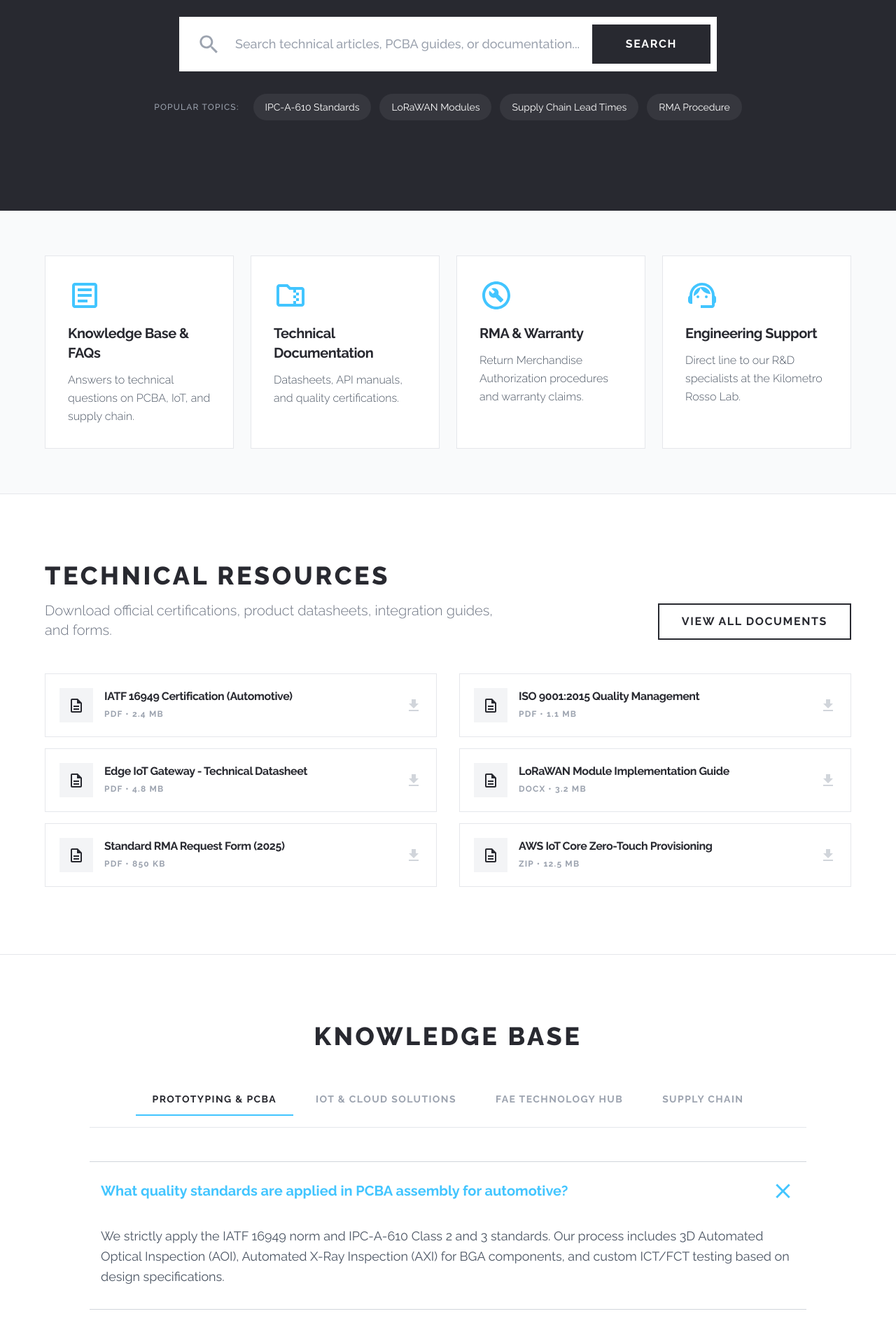
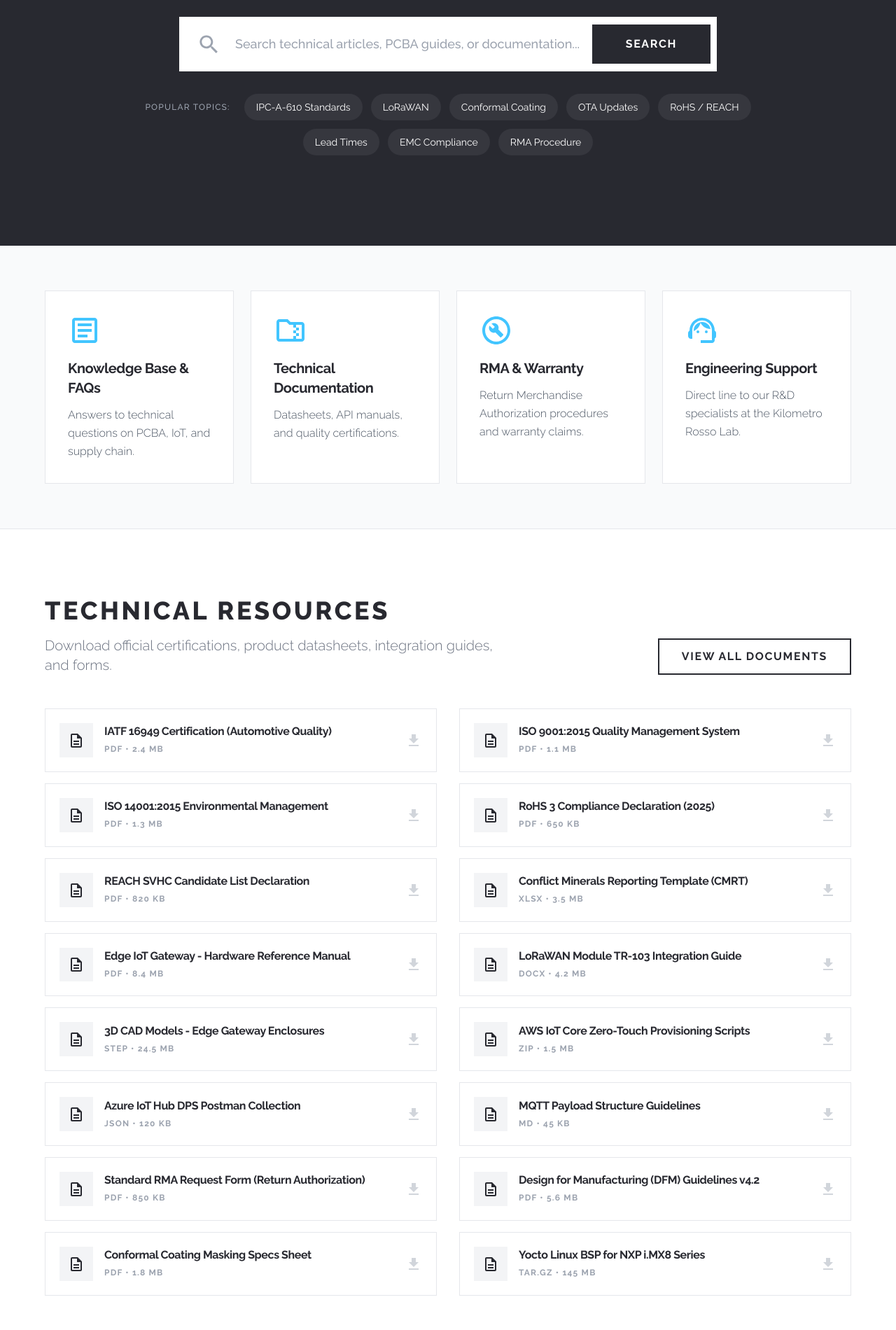
Before and after one commit to puyi27/FAQPage, a React (Vite) app: page / in a window 1280 px wide. Shown: the part 400-2300 px from the top of the page at 70% size. Built offline with nearby package versions, Linux system fonts and the light colour scheme.

Commit message:
docs: massively expand Knowledge Base and Resource Center with deep technical data

```diff
--- a/src/components/FAQSection.tsx
+++ b/src/components/FAQSection.tsx
@@ -17,6 +17,18 @@ const faqData = [
       {
         q: "What co-design capabilities does the R&D team offer?",
         a: "Our team intervenes from the architectural conception. We perform thermal and signal feasibility analysis, BOM optimization for obsolescence mitigation, and redesign focused on DFX (Design for Excellence: Manufacturing, Assembly, Test)."
+      },
+      {
+        q: "Do you provide Conformal Coating services for harsh environments?",
+        a: "Yes, we offer automated selective conformal coating (acrylic, silicone, or polyurethane based) to protect PCBAs against moisture, dust, chemicals, and temperature extremes, meeting IPC-CC-830 standards."
+      },
+      {
+        q: "What is the difference between ICT and FCT testing?",
+        a: "In-Circuit Testing (ICT) verifies individual components and shorts/opens using a bed-of-nails fixture. Functional Circuit Testing (FCT) powers up the board and simulates its operational environment to verify logic and communication interfaces."
+      },
+      {
+        q: "What are the limitations for BGA pitch and minimum passive component size?",
+        a: "Our advanced SMT lines can place passive components down to 01005 imperial (0402 metric) and handle BGA/CSP packages with a pitch as fine as 0.3mm with ultra-high placement accuracy."
       }
     ]
   },
@@ -30,6 +42,18 @@ const faqData = [
       {
         q: "How do you guarantee cybersecurity in the hardware-to-cloud ecosystem?",
         a: "We implement hardware security elements (Secure Elements / TPM), Secure Boot processes, end-to-end TLS 1.3 encryption, and X.509 certificate management integrated into Zero-Touch provisioning workflows with platforms like AWS IoT or Azure IoT Hub."
+      },
+      {
+        q: "How are Over-The-Air (OTA) firmware updates handled safely?",
+        a: "We design dual-bank memory architectures (A/B partitioning) allowing seamless background downloads. A cryptographic signature verification ensures firmware authenticity before the bootloader swaps the active partition, preventing bricking."
+      },
+      {
+        q: "Do your Edge IoT Gateways support local ML inference?",
+        a: "Yes, our high-end Edge architectures utilizing NXP i.MX8 or STM32MP1 MPUs include Neural Processing Units (NPUs) allowing for local TensorFlow Lite Micro inference for predictive maintenance without cloud latency."
+      },
+      {
+        q: "What payload structures are recommended for LPWAN (LoRa/NB-IoT)?",
+        a: "Due to bandwidth constraints, we highly recommend custom binary encoding (e.g., CBOR or Protocol Buffers) instead of verbose JSON. We provide encoding/decoding script examples in our Resource Center."
       }
     ]
   },
@@ -43,11 +67,19 @@ const faqData = [
       {
         q: "Is it possible to integrate our engineers into the HUB facilities?",
         a: "Yes, we operate under an open innovation model. We provide satellite laboratories and development islands where joint teams (client and FAE) can collaborate in situ for accelerated product maturation (Proof of Concept to MVP)."
+      },
+      {
+        q: "What is EMC pre-compliance and why is it important?",
+        a: "Electromagnetic Compatibility (EMC) pre-compliance testing allows us to identify radiated and conducted emissions early in the prototype phase. Fixing EMC issues at our HUB before official certification saves months of redesign and thousands of euros."
+      },
+      {
+        q: "Do you offer mechanical design for electronic enclosures?",
+        a: "Yes. Our mechanical engineering team designs custom IP-rated (e.g., IP67, IP69K) enclosures using 3D CAD, optimizing for thermal dissipation, RF transparency for internal antennas, and manufacturability via injection molding."
       }
     ]
   },
   {
-    category: "Supply Chain",
+    category: "Supply Chain & Quality",
     items: [
       {
         q: "How do you manage the global shortage of electronic components?",
@@ -56,6 +88,18 @@ const faqData = [
       {
         q: "What levels of traceability do you offer in mass manufacturing?",
         a: "Our MES (Manufacturing Execution System) guarantees Level 4 unit traceability. We record the batch, date, and supplier of every component mounted on each PCBA serial number, essential for the aerospace and medical sectors."
+      },
+      {
+        q: "Are your manufacturing processes RoHS and REACH compliant?",
+        a: "Absolutely. All components procured, soldering pastes used, and manufacturing processes comply with the latest RoHS 3 directives and REACH regulations regarding Substances of Very High Concern (SVHC). Certificates can be downloaded in the Resource Center."
+      },
+      {
+        q: "How do you handle End-Of-Life (EOL) or obsolete components?",
+        a: "Through proactive Lifecycle Management. When a component manufacturer issues a PCN (Product Change Notification) or EOL, our team identifies pin-to-pin compatible drop-in replacements, or triggers a minor layout redesign before production is impacted."
+      },
+      {
+        q: "What is the Minimum Order Quantity (MOQ) for mass production?",
+        a: "While NPI/Prototypes have no MOQ, mass production MOQs are generally dictated by component packaging (e.g., full reels). We establish flexible framework agreements where we build to forecast and hold finished goods inventory for scheduled call-offs."
       }
     ]
   }
--- a/src/components/Hero.tsx
+++ b/src/components/Hero.tsx
@@ -51,8 +51,12 @@ const Hero: React.FC<HeroProps> = ({ searchTerm, onSearch }) => {
         <div className="mt-8 flex flex-wrap justify-center gap-3 text-sm">
           <span className="text-gray-400 font-medium mr-2 self-center uppercase tracking-widest text-xs">Popular Topics:</span>
           <button onClick={() => handleTopicClick('IPC-A-610')} className="bg-[#36373E] hover:bg-[#42C5FF] text-white px-4 py-2 rounded-full transition-colors border border-transparent hover:border-[#42C5FF]">IPC-A-610 Standards</button>
-          <button onClick={() => handleTopicClick('LoRaWAN')} className="bg-[#36373E] hover:bg-[#42C5FF] text-white px-4 py-2 rounded-full transition-colors border border-transparent hover:border-[#42C5FF]">LoRaWAN Modules</button>
-          <button onClick={() => handleTopicClick('Supply Chain')} className="bg-[#36373E] hover:bg-[#42C5FF] text-white px-4 py-2 rounded-full transition-colors border border-transparent hover:border-[#42C5FF]">Supply Chain Lead Times</button>
+          <button onClick={() => handleTopicClick('LoRaWAN')} className="bg-[#36373E] hover:bg-[#42C5FF] text-white px-4 py-2 rounded-full transition-colors border border-transparent hover:border-[#42C5FF]">LoRaWAN</button>
+          <button onClick={() => handleTopicClick('Conformal')} className="bg-[#36373E] hover:bg-[#42C5FF] text-white px-4 py-2 rounded-full transition-colors border border-transparent hover:border-[#42C5FF]">Conformal Coating</button>
+          <button onClick={() => handleTopicClick('OTA')} className="bg-[#36373E] hover:bg-[#42C5FF] text-white px-4 py-2 rounded-full transition-colors border border-transparent hover:border-[#42C5FF]">OTA Updates</button>
+          <button onClick={() => handleTopicClick('RoHS')} className="bg-[#36373E] hover:bg-[#42C5FF] text-white px-4 py-2 rounded-full transition-colors border border-transparent hover:border-[#42C5FF]">RoHS / REACH</button>
+          <button onClick={() => handleTopicClick('Supply Chain')} className="bg-[#36373E] hover:bg-[#42C5FF] text-white px-4 py-2 rounded-full transition-colors border border-transparent hover:border-[#42C5FF]">Lead Times</button>
+          <button onClick={() => handleTopicClick('EMC')} className="bg-[#36373E] hover:bg-[#42C5FF] text-white px-4 py-2 rounded-full transition-colors border border-transparent hover:border-[#42C5FF]">EMC Compliance</button>
           <button onClick={() => handleTopicClick('RMA')} className="bg-[#36373E] hover:bg-[#42C5FF] text-white px-4 py-2 rounded-full transition-colors border border-transparent hover:border-[#42C5FF]">RMA Procedure</button>
         </div>
       </div>
--- a/src/components/ResourceCenter.tsx
+++ b/src/components/ResourceCenter.tsx
@@ -8,12 +8,22 @@ interface ResourceCenterProps {
 
 const ResourceCenter: React.FC<ResourceCenterProps> = ({ searchTerm }) => {
   const allResources = [
-    { title: "IATF 16949 Certification (Automotive)", type: "PDF", size: "2.4 MB" },
-    { title: "ISO 9001:2015 Quality Management", type: "PDF", size: "1.1 MB" },
-    { title: "Edge IoT Gateway - Technical Datasheet", type: "PDF", size: "4.8 MB" },
-    { title: "LoRaWAN Module Implementation Guide", type: "DOCX", size: "3.2 MB" },
-    { title: "Standard RMA Request Form (2025)", type: "PDF", size: "850 KB" },
-    { title: "AWS IoT Core Zero-Touch Provisioning", type: "ZIP", size: "12.5 MB" }
+    { title: "IATF 16949 Certification (Automotive Quality)", type: "PDF", size: "2.4 MB" },
+    { title: "ISO 9001:2015 Quality Management System", type: "PDF", size: "1.1 MB" },
+    { title: "ISO 14001:2015 Environmental Management", type: "PDF", size: "1.3 MB" },
+    { title: "RoHS 3 Compliance Declaration (2025)", type: "PDF", size: "650 KB" },
+    { title: "REACH SVHC Candidate List Declaration", type: "PDF", size: "820 KB" },
+    { title: "Conflict Minerals Reporting Template (CMRT)", type: "XLSX", size: "3.5 MB" },
+    { title: "Edge IoT Gateway - Hardware Reference Manual", type: "PDF", size: "8.4 MB" },
+    { title: "LoRaWAN Module TR-103 Integration Guide", type: "DOCX", size: "4.2 MB" },
+    { title: "3D CAD Models - Edge Gateway Enclosures", type: "STEP", size: "24.5 MB" },
+    { title: "AWS IoT Core Zero-Touch Provisioning Scripts", type: "ZIP", size: "1.5 MB" },
+    { title: "Azure IoT Hub DPS Postman Collection", type: "JSON", size: "120 KB" },
+    { title: "MQTT Payload Structure Guidelines", type: "MD", size: "45 KB" },
+    { title: "Standard RMA Request Form (Return Authorization)", type: "PDF", size: "850 KB" },
+    { title: "Design for Manufacturing (DFM) Guidelines v4.2", type: "PDF", size: "5.6 MB" },
+    { title: "Conformal Coating Masking Specs Sheet", type: "PDF", size: "1.8 MB" },
+    { title: "Yocto Linux BSP for NXP i.MX8 Series", type: "TAR.GZ", size: "145 MB" }
   ];
 
   const resources = searchTerm
```
